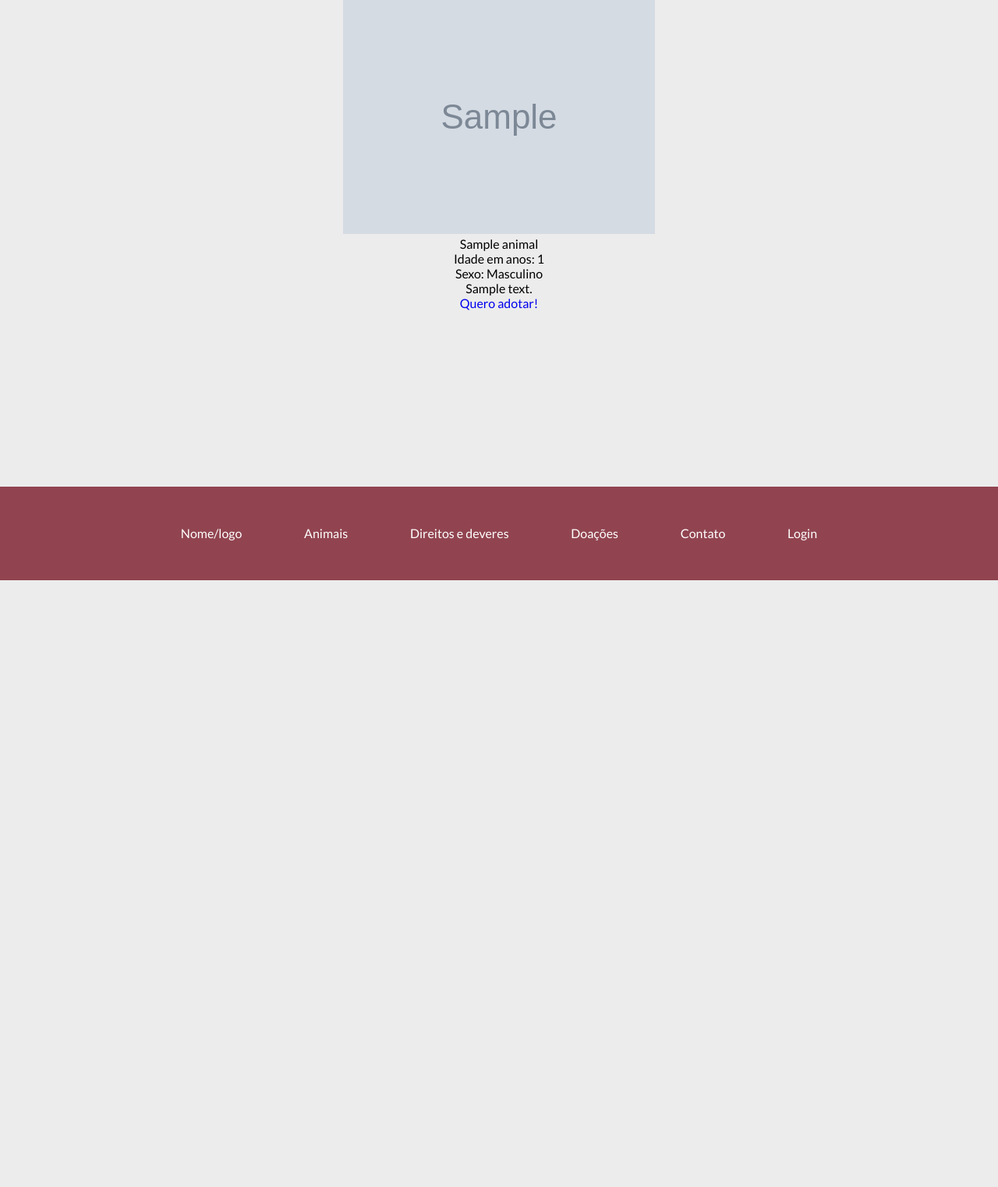
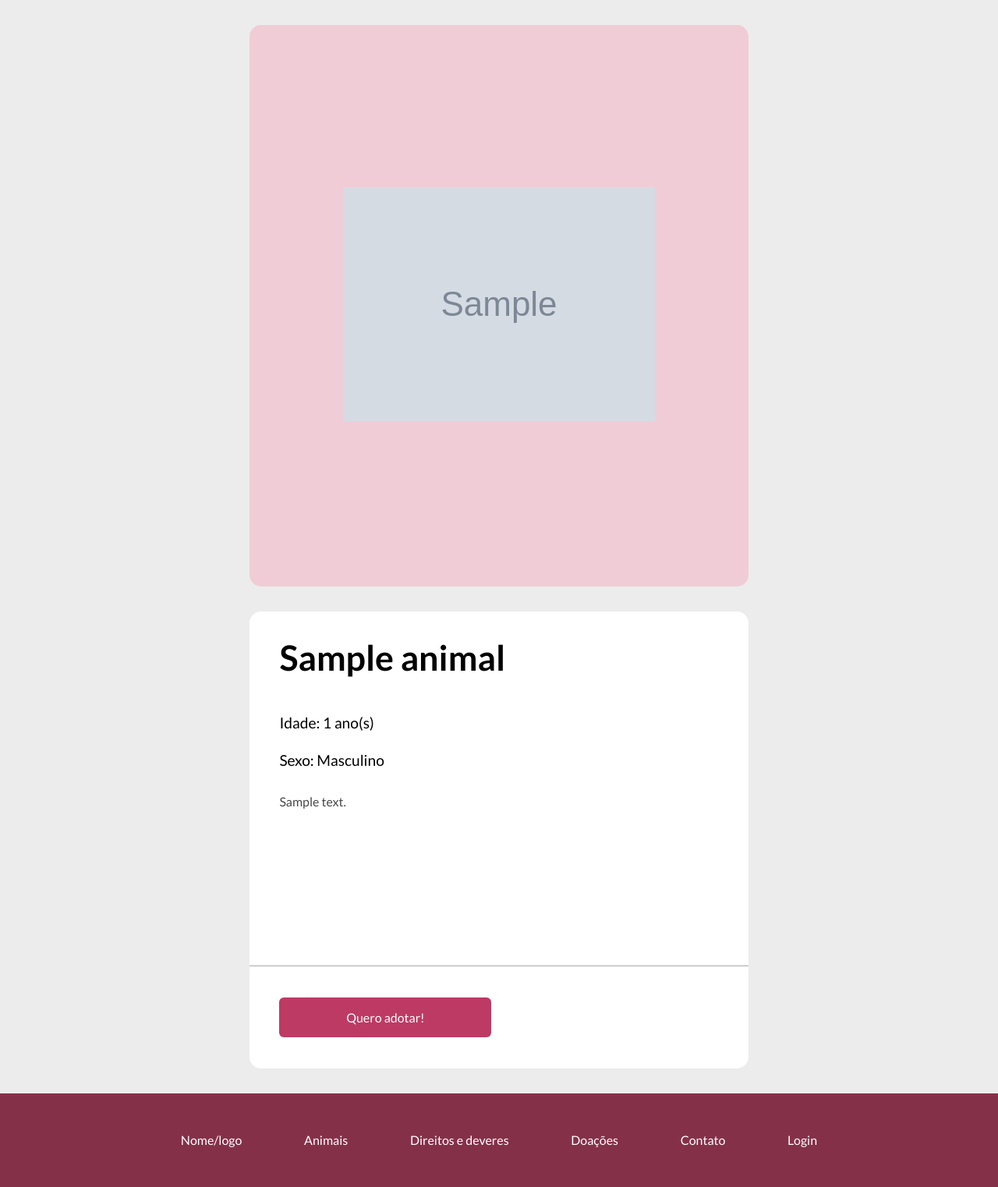
Before and after one commit to Bewwwy/TCC, a PHP site: page /pages/informacoes_animal.php?id=1 in a window 1280 px wide. Shown: the part 88-1610 px from the top of the page at 78% size. Before the commit the page ends 832 px from the top, so only its background shows below. Run offline with PHP 8.4, Linux system fonts and the light colour scheme; tables that the repository leaves empty hold one stand-in row (values such as "Sample post"); grey boxes marked "Sample" are stand-in pictures.

Commit message:
css info animais

```diff
--- a/site/css/footer.css
+++ b/site/css/footer.css
@@ -1,5 +1,5 @@
 footer {
-    background-color: rgb(145, 68, 80);
+    background-color: rgb(133, 48, 73);
     height: 15vh;
     display: flex;
     justify-content: space-around;
--- /dev/null
+++ b/site/css/info_animal.css
@@ -0,0 +1,85 @@
+img {
+    max-width: 38rem;
+    max-height: 38rem;
+}
+
+.animal {
+    /* background-color: white; */
+    /* width: 80vw; */
+    display: flex;
+    flex-wrap: wrap;
+    align-items: center;
+    justify-content: center;
+    margin: 4vh auto;
+    gap: 2rem;
+}
+
+.foto {
+    background-color: rgb(240, 204, 214);
+    width: 40rem;
+    height: 45rem;
+    display: flex;
+    justify-content: center;
+    align-items: center;
+    border-radius: 15px;
+}
+
+.infos {
+    background-color: white;
+    width: 40rem;
+    height: fit-content;
+    display: flex;
+    flex-direction: column;
+    justify-content: left;
+    border-radius: 15px;
+}
+
+h2 {
+    /* background-color: rgb(189, 58, 100); */
+    padding: 2rem 0;
+    margin-left: 3vw;
+    justify-self: left;
+    font-size: 2.8rem;
+    font-weight: 600;
+    width: fit-content;
+    /* color: white; */
+}
+
+p {
+    /* background-color: darkkhaki; */
+    /* padding: 2mm; */
+}
+
+#idade, #sexo {
+    width: fit-content;
+    margin-left: 3vw;
+    font-size: 1.2rem;
+    padding: .8rem 0;
+}
+
+#descr {
+    /* background-color: aliceblue; */
+    color: rgb(71, 71, 71);
+    width: 40rem;
+    height: 14rem;
+    margin-top: 2vh;
+    padding: 0 2.2rem 0 3vw;
+    text-align: left;
+    line-height: 1.6;
+    border-bottom: 1px rgb(168, 168, 168) solid;
+}
+
+#btn {
+    background-color: rgb(189, 58, 100);
+    width: 17rem;
+    padding: 1rem;
+    color: white;
+    margin: 5vh 0 5vh 3vw;
+    align-items: center;
+    border-radius: 6px;
+}
+
+#btn:hover {
+    background-color: rgb(199, 88, 123);
+    box-shadow: 0 4px 5px rgba(0, 0, 0, .25);
+}
--- a/site/css/nav.css
+++ b/site/css/nav.css
@@ -1,5 +1,5 @@
 nav {
-    background-color: rgb(255, 209, 217);
+    background-color: rgb(252, 199, 212);
     height: 100%;
     display: flex;
     justify-content: space-between;
--- a/site/pages/informacoes_animal.php
+++ b/site/pages/informacoes_animal.php
@@ -13,6 +13,7 @@ $id = $_GET['id'];
     <link rel="stylesheet" href="../css/all.css">
     <link rel="stylesheet" href="../css/nav.css">
     <link rel="stylesheet" href="../css/footer.css">
+    <link rel="stylesheet" href="../css/info_animal.css">
     <title>Informações do animal</title>
 </head>
 <body>
@@ -20,6 +21,7 @@ $id = $_GET['id'];
     require '../componentes/navbar.php';
     ?>
     <main class="content">
+        <div class="animal">
 
             <?php
 
@@ -33,16 +35,17 @@ $id = $_GET['id'];
 
                 foreach($result as $row) {
 
-            echo "<figure><img src='../uploads/". $row['foto']. "' alt='gatos'></figure>";
-            echo "<h2>". $row['nome_pet']. "</h2>";
-            echo "<p>Idade em anos: ". $row['idade']. "</p>";
-            echo "<p>Sexo: ". $row['sexo']. "</p>";
-            echo "<p>". $row['descr']. "</p>";
-            echo "<a href='form_adocao.php?id=". $id ."' target='_blank'>Quero adotar!</a>";
+                    echo "<div class='foto'><figure><img src='../uploads/". $row['foto']. "' alt='gatos'></figure></div>";
+                    echo "<div class='infos'><h2>". $row['nome_pet']. "</h2>";
+                    echo "<p id='idade'>Idade: ". $row['idade']. " ano(s)</p>";
+                    echo "<p id='sexo'>Sexo: ". $row['sexo']. "</p>";
+                    echo "<p id='descr'>". $row['descr']. "</p>";
+                    echo "<a href='form_adocao.php?id=". $id ."' target='_blank' id='btn'>Quero adotar!</a>";
+                    echo "</div>";
                 }
 
             ?>
-
+        </div>
     </main>
 
     <?php
```
Lines whose indentation alone changed are shown as unchanged.
